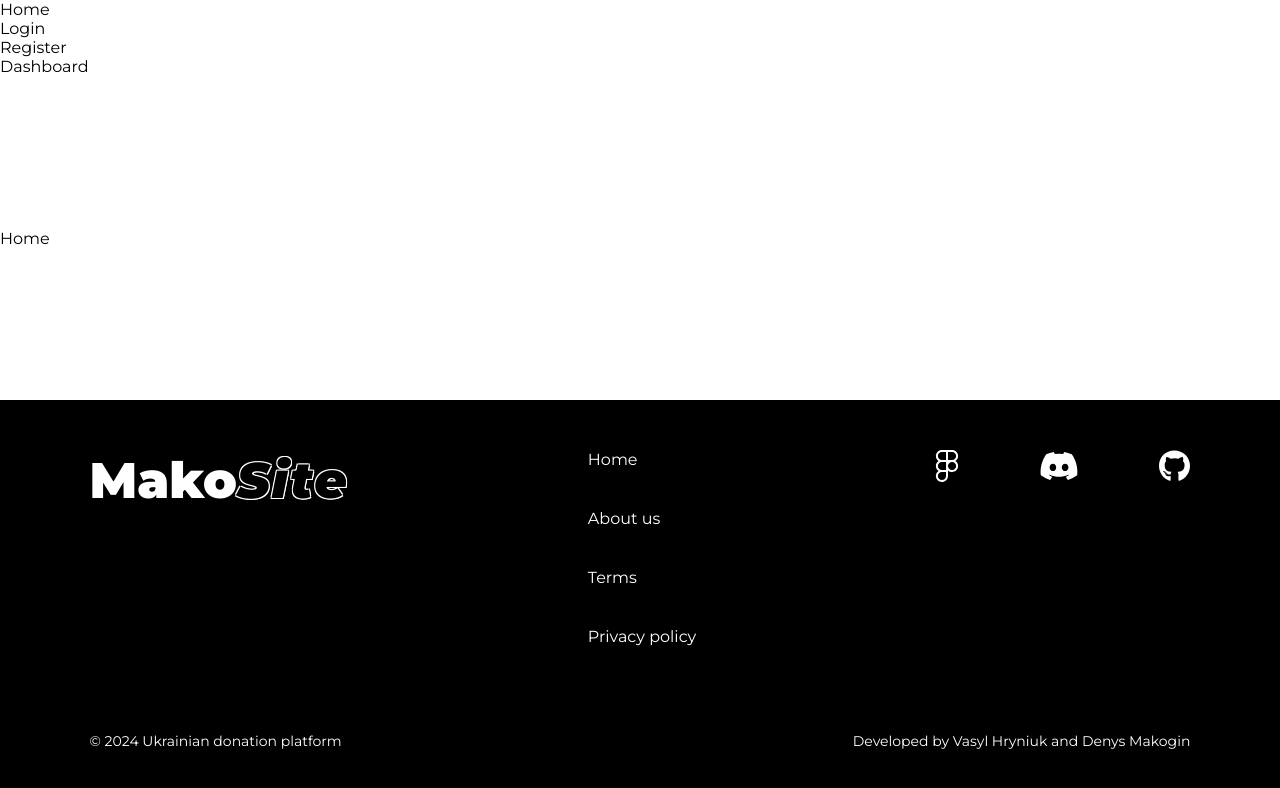
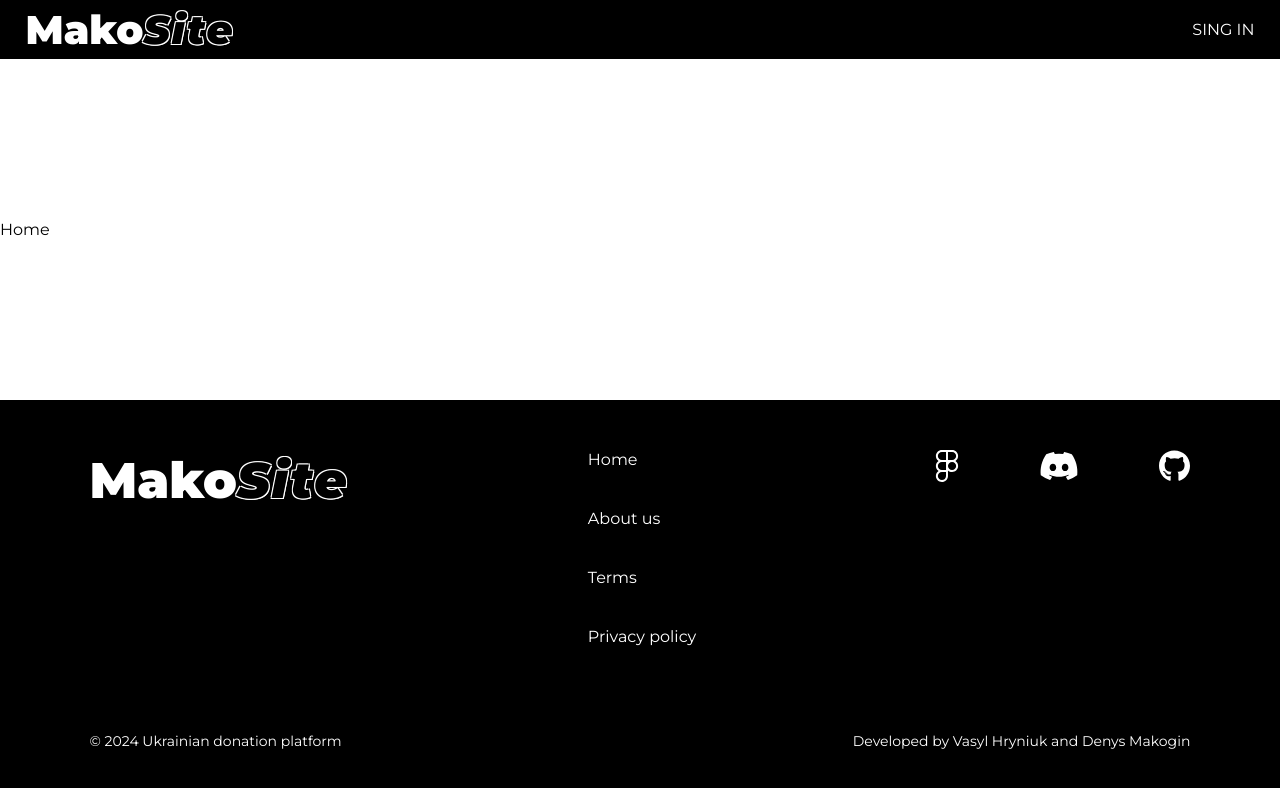
Before and after one commit to MakoginDenys/Makosite, a React (Vite) app in the folder makosite.client/: page / in a window 1280 px wide. Shown: the top 788 px of the page. Built offline with nearby package versions, Linux system fonts and the light colour scheme.

Commit message:
created DropdownProfile component

```diff
--- /dev/null
+++ b/makosite.client/src/components/Navbar/DropdownProfile/DropdownProfile.tsx
@@ -0,0 +1,17 @@
+import React, {FC, useState} from 'react';
+import {faUser} from "@fortawesome/free-solid-svg-icons";
+import {FontAwesomeIcon} from "@fortawesome/react-fontawesome";
+
+const DropdownProfile : FC = () => {
+    const [user, setUser] = useState(1)
+
+    return (
+        <div>
+            {
+                user != null ? <img src="" alt="user photo"/> : <FontAwesomeIcon icon={faUser} />
+            }
+        </div>
+    );
+};
+
+export {DropdownProfile};
--- a/makosite.client/src/components/Navbar/Navbar.module.css
+++ b/makosite.client/src/components/Navbar/Navbar.module.css
@@ -0,0 +1,17 @@
+.navbar {
+    background: #000;
+    color: #fff;
+    display: flex;
+    justify-content: space-between;
+    align-items: center;
+    padding: 5px 2%;
+
+    ul {
+        display: flex;
+
+        li {
+            list-style-type: none;
+        }
+
+    }
+}
--- a/makosite.client/src/components/Navbar/Navbar.tsx
+++ b/makosite.client/src/components/Navbar/Navbar.tsx
@@ -1,23 +1,23 @@
-import React, {FC} from 'react';
+import React, {FC, useContext, useEffect} from 'react';
 import {Link} from "react-router-dom";
+import {Logo} from "../Logo/Logo.tsx";
+import css from "./Navbar.module.css";
+import {AuthContext} from "../../context/authContext.ts";
+import {IAuthContextProps} from "../../interfaces/IAuthContextProps.ts";
+import {DropdownProfile} from "./DropdownProfile/DropdownProfile.tsx";
 
 const Navbar : FC = () => {
+    const { isAuthenticated, loginUser, logoutUser } = useContext(AuthContext) as IAuthContextProps;
+
+    console.log(isAuthenticated);
+
     return (
-        <div>
-            <ul>
-                <li>
-                    <Link to="/">Home</Link>
-                </li>
-                <li>
-                    <Link to="/login">Login</Link>
-                </li>
-                <li>
-                    <Link to="/register">Register</Link>
-                </li>
-                <li>
-                    <Link to="/dashboard">Dashboard</Link>
-                </li>
-            </ul>
+        <div className={css.navbar}>
+            <Link to="/">
+                <Logo fontSize={40} firstPartOfLogo={"Mako"} secondPartOfLogo={"Site"}/>
+            </Link>
+
+            {isAuthenticated ? <DropdownProfile /> : <Link  to="/login">SING IN</Link>}
         </div>
     );
 };
--- a/makosite.client/src/main.tsx
+++ b/makosite.client/src/main.tsx
@@ -5,9 +5,7 @@ import './index.css'
 import {BrowserRouter} from "react-router-dom";
 
 ReactDOM.createRoot(document.getElementById('root')!).render(
-  <React.StrictMode>
       <BrowserRouter>
         <App />
       </BrowserRouter>
-  </React.StrictMode>
 )
```
Also changed, not shown: makosite.client/src/components/Navbar/DropdownProfile/DropdownProfile.module.css (added).
